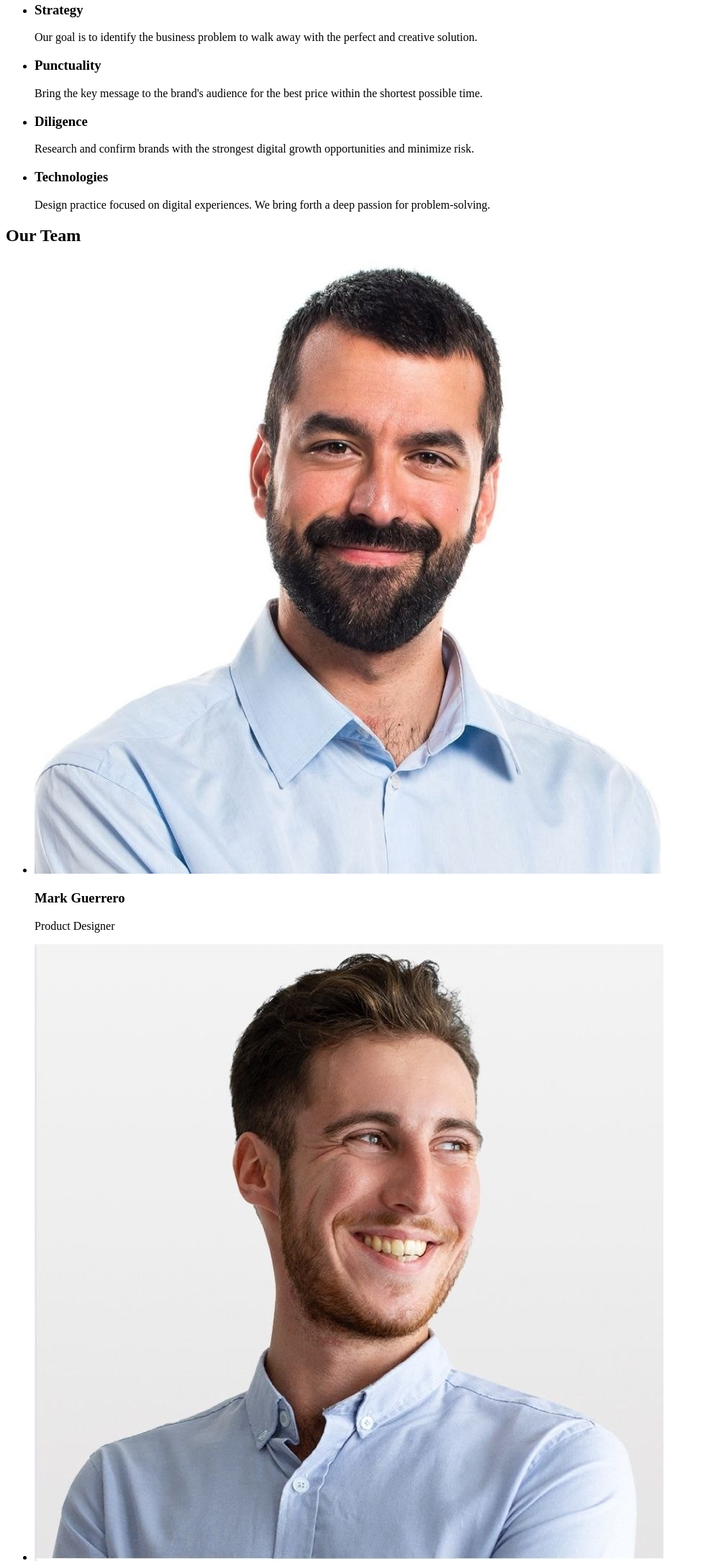
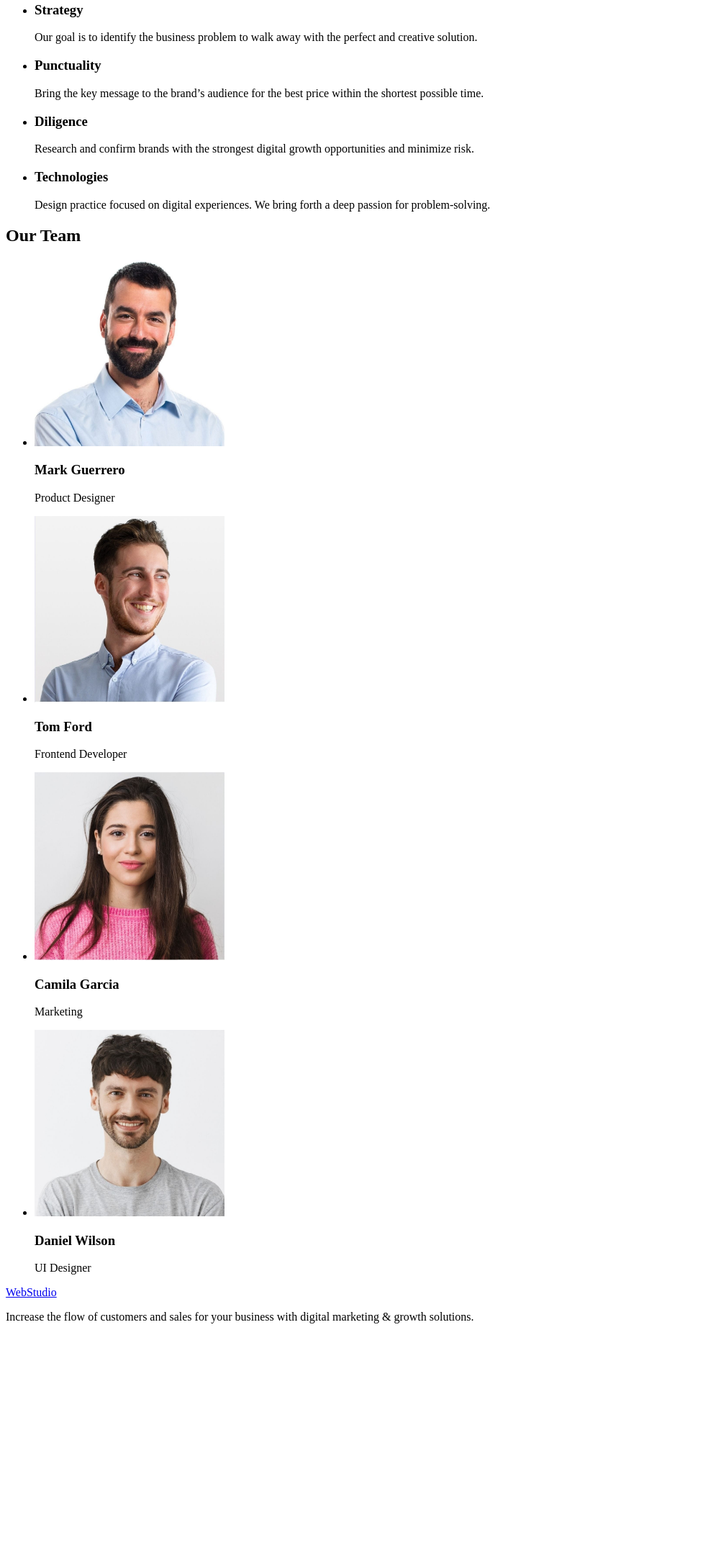
Before and after one commit to benovics/goit-markup-hw-01, a plain HTML site: page index.html in a window 1280 px wide. Shown: the part 300-2469 px from the top of the page at 72% size, without its empty margins (0-977 px from the left). After the commit the page ends 2155 px from the top, so only its background shows below. Drawn offline with Linux system fonts and the light colour scheme.

Commit message:
final fix

```diff
--- a/index.html
+++ b/index.html
@@ -9,6 +9,7 @@
 
   <!-- HEADER -->
   <header id="header">
+    <div>
       <a href="./index.html">WebStudio</a>
 
       <nav>
@@ -25,6 +26,7 @@
           <li><a href="tel:+110001111111">+11 (000) 111-11-11</a></li>
         </ul>
       </address>
+    </div>
   </header>
 
   <main>
@@ -44,14 +46,17 @@
           <h3>Strategy</h3>
           <p>Our goal is to identify the business problem to walk away with the perfect and creative solution.</p>
         </li>
+
         <li>
           <h3>Punctuality</h3>
-          <p>Bring the key message to the brand's audience for the best price within the shortest possible time.</p>
+          <p>Bring the key message to the brand’s audience for the best price within the shortest possible time.</p>
         </li>
+
         <li>
           <h3>Diligence</h3>
           <p>Research and confirm brands with the strongest digital growth opportunities and minimize risk.</p>
         </li>
+
         <li>
           <h3>Technologies</h3>
           <p>Design practice focused on digital experiences. We bring forth a deep passion for problem-solving.</p>
@@ -65,44 +70,41 @@
 
       <ul>
         <li>
-          <img src="images/team-1.jpg" alt="Mark Guerrero" />
+          <img src="./images/team-1.jpg" width="264" alt="Mark Guerrero">
           <h3>Mark Guerrero</h3>
           <p>Product Designer</p>
         </li>
 
         <li>
-          <img src="images/team-2.jpg" alt="Tom Ford" />
+          <img src="./images/team-2.jpg" width="264" alt="Tom Ford">
           <h3>Tom Ford</h3>
           <p>Frontend Developer</p>
         </li>
 
         <li>
-          <img src="images/team-3.jpg" alt="Camila Garcia" />
+          <img src="./images/team-3.jpg" width="264" alt="Camila Garcia">
           <h3>Camila Garcia</h3>
-          <p>UI Designer</p>
+          <p>Marketing</p>
         </li>
 
         <li>
-          <img src="images/team-4.jpg" alt="Daniel Wilson" />
+          <img src="./images/team-4.jpg" width="264" alt="Daniel Wilson">
           <h3>Daniel Wilson</h3>
-          <p>Marketing</p>
+          <p>UI Designer</p>
         </li>
       </ul>
-    </section>
-
-    <!-- PORTFOLIO (чтобы не было ошибки ссылки) -->
-    <section id="portfolio">
-      <h2>Portfolio</h2>
     </section>
 
   </main>
 
   <!-- FOOTER -->
   <footer id="footer">
+    <div>
       <a href="./index.html">WebStudio</a>
       <p>
         Increase the flow of customers and sales for your business with digital marketing & growth solutions.
       </p>
+    </div>
   </footer>
 
 </body>
```
Lines whose indentation alone changed are shown as unchanged.
